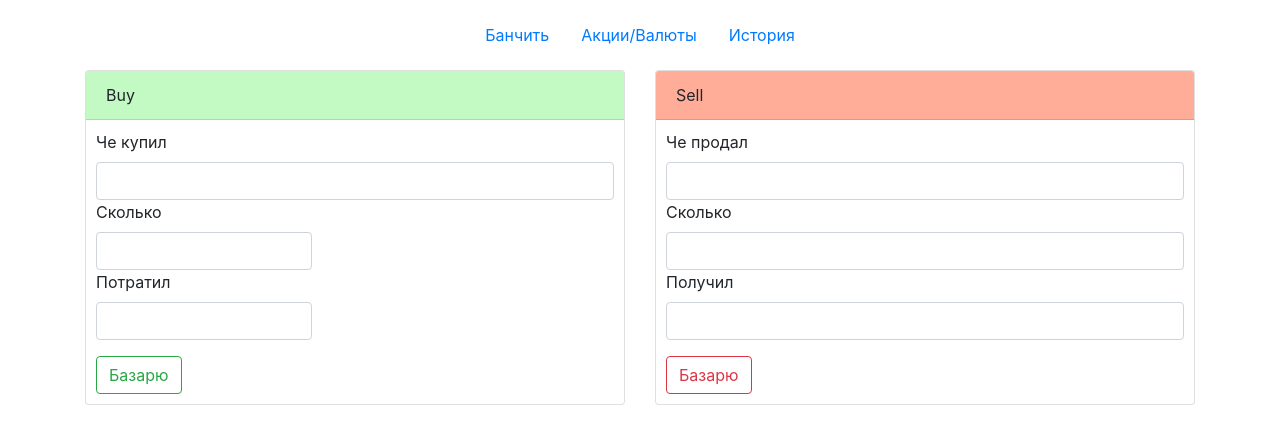
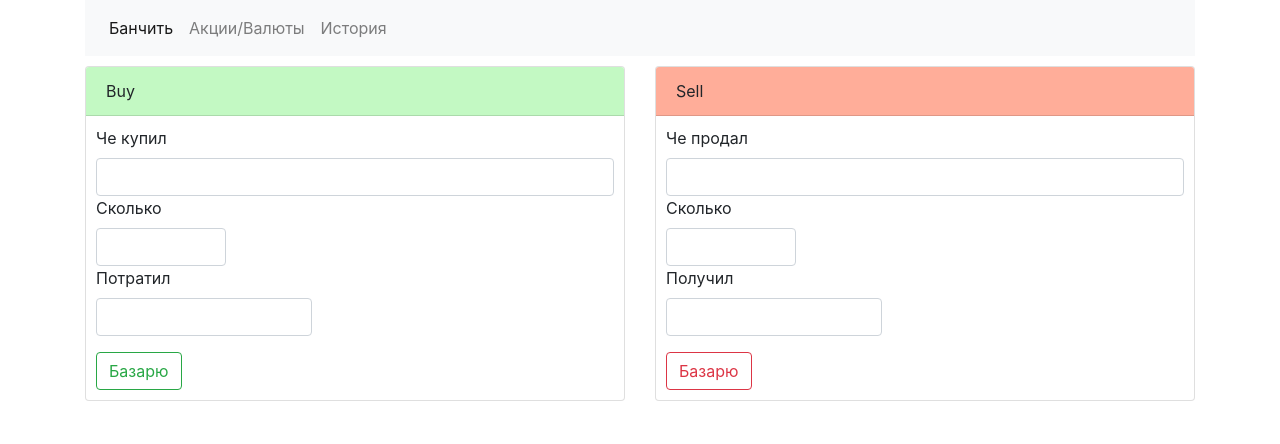
Before and after one commit to Tomsk-Static/invest-portf, a Flask app: page / in a window 1280 px wide. Shown: the top 444 px of the page. Run offline with Flask 2, Linux system fonts and the light colour scheme; some libraries are stand-ins or nearby versions.

Commit message:
24.10.2020 v7

```diff
--- a/templates/index.html
+++ b/templates/index.html
@@ -1,16 +1,17 @@
 <!DOCTYPE html>
 <html lang="en">
 <head>
+    <link rel="stylesheet" href="https://maxcdn.bootstrapcdn.com/bootstrap/4.0.0/css/bootstrap.min.css" integrity="sha384-Gn5384xqQ1aoWXA+058RXPxPg6fy4IWvTNh0E263XmFcJlSAwiGgFAW/dAiS6JXm" crossorigin="anonymous">
+    <link rel="stylesheet" type="text/css" href="static/style_index.css">
     <meta charset="UTF-8">
     <meta name="viewport" content="width=device-width, initial-scale=1, shrink-to-fit=no">
-    <link rel="stylesheet" href="https://maxcdn.bootstrapcdn.com/bootstrap/4.0.0/css/bootstrap.min.css" integrity="sha384-Gn5384xqQ1aoWXA+058RXPxPg6fy4IWvTNh0E263XmFcJlSAwiGgFAW/dAiS6JXm" crossorigin="anonymous">
-    <link rel="stylesheet" type="text/css" href="style_index.css">
     <title>Portfel</title>
 </head>
 <body>
     <div class="container main-container">
-        <ul class="nav justify-content-center nav-container">
-          <li class="nav-item">
+        <nav class="navbar navbar-expand navbar-light bg-light nav-container">
+            <ul class="navbar-nav">
+              <li class="nav-item active">
                 <a class="nav-link" href="index.html">Банчить</a>
               </li>
               <li class="nav-item">
@@ -20,6 +21,7 @@
                 <a class="nav-link" href="history.html">История</a>
               </li>
             </ul>
+        </nav>
 
         <div class="row">
             <div class="col col-12 col-md-6">
@@ -33,7 +35,7 @@
                             <input class="form-control" type="text" id="what_buy">
 
                             <label for="how_buy">Сколько</label>
-                            <input class="form-control col-md-5 col-12" type="text" id="how_buy">
+                            <input class="form-control col-md-3 col-12" type="text" id="how_buy">
 
                             <label for="cost_buy">Потратил</label>
                             <input class="form-control col-md-5 col-12" type="text" id="cost_buy">
@@ -55,10 +57,10 @@
                             <input class="form-control" type="text" id="what_sell">
 
                             <label for="how_sell">Сколько</label>
-                            <input class="form-control" type="text" id="how_sell">
+                            <input class="form-control col-12 col-md-3" type="text" id="how_sell">
 
                             <label for="cost_sell">Получил</label>
-                            <input class="form-control" type="text" id="cost_sell">
+                            <input class="form-control col-12 col-md-5" type="text" id="cost_sell">
 
                         </div>
                         <button type="submit" class="btn btn-outline-danger">Базарю</button>
@@ -69,9 +71,9 @@
     </div>
 
 
-    <script src="https://code.jquery.com/jquery-3.2.1.slim.min.js" integrity="sha384-KJ3o2DKtIkvYIK3UENzmM7KCkRr/rE9/Qpg6aAZGJwFDMVNA/GpGFF93hXpG5KkN" crossorigin="anonymous"></1script>
-    <script src="https://cdnjs.cloudflare.com/ajax/libs/popper.js/1.12.9/umd/popper.min.js" integrity="sha384-ApNbgh9B+Y1QKtv3Rn7W3mgPxhU9K/ScQsAP7hUibX39j7fakFPskvXusvfa0b4Q" crossorigin="anonymous"></1script>
-    <script src="https://maxcdn.bootstrapcdn.com/bootstrap/4.0.0/js/bootstrap.min.js" integrity="sha384-JZR6Spejh4U02d8jOt6vLEHfe/JQGiRRSQQxSfFWpi1MquVdAyjUar5+76PVCmYl" crossorigin="anonymous"></1script>
+    <script src="https://code.jquery.com/jquery-3.2.1.slim.min.js" integrity="sha384-KJ3o2DKtIkvYIK3UENzmM7KCkRr/rE9/Qpg6aAZGJwFDMVNA/GpGFF93hXpG5KkN" crossorigin="anonymous"></script>
+    <script src="https://cdnjs.cloudflare.com/ajax/libs/popper.js/1.12.9/umd/popper.min.js" integrity="sha384-ApNbgh9B+Y1QKtv3Rn7W3mgPxhU9K/ScQsAP7hUibX39j7fakFPskvXusvfa0b4Q" crossorigin="anonymous"></script>
+    <script src="https://maxcdn.bootstrapcdn.com/bootstrap/4.0.0/js/bootstrap.min.js" integrity="sha384-JZR6Spejh4U02d8jOt6vLEHfe/JQGiRRSQQxSfFWpi1MquVdAyjUar5+76PVCmYl" crossorigin="anonymous"></script>
 </body>
 </html>
 </html>
--- a/templates/style_index.css
+++ b/templates/static/style_index.css
@@ -11,9 +11,13 @@ form {
 }
 
 .main-container {
-    margin-top: 15px;
+
 }
 
 .nav-container {
-    margin-bottom: 15px;
+    margin-bottom: 10px;
 }
+
+body {
+
+}
```
Lines whose indentation alone changed are shown as unchanged.
